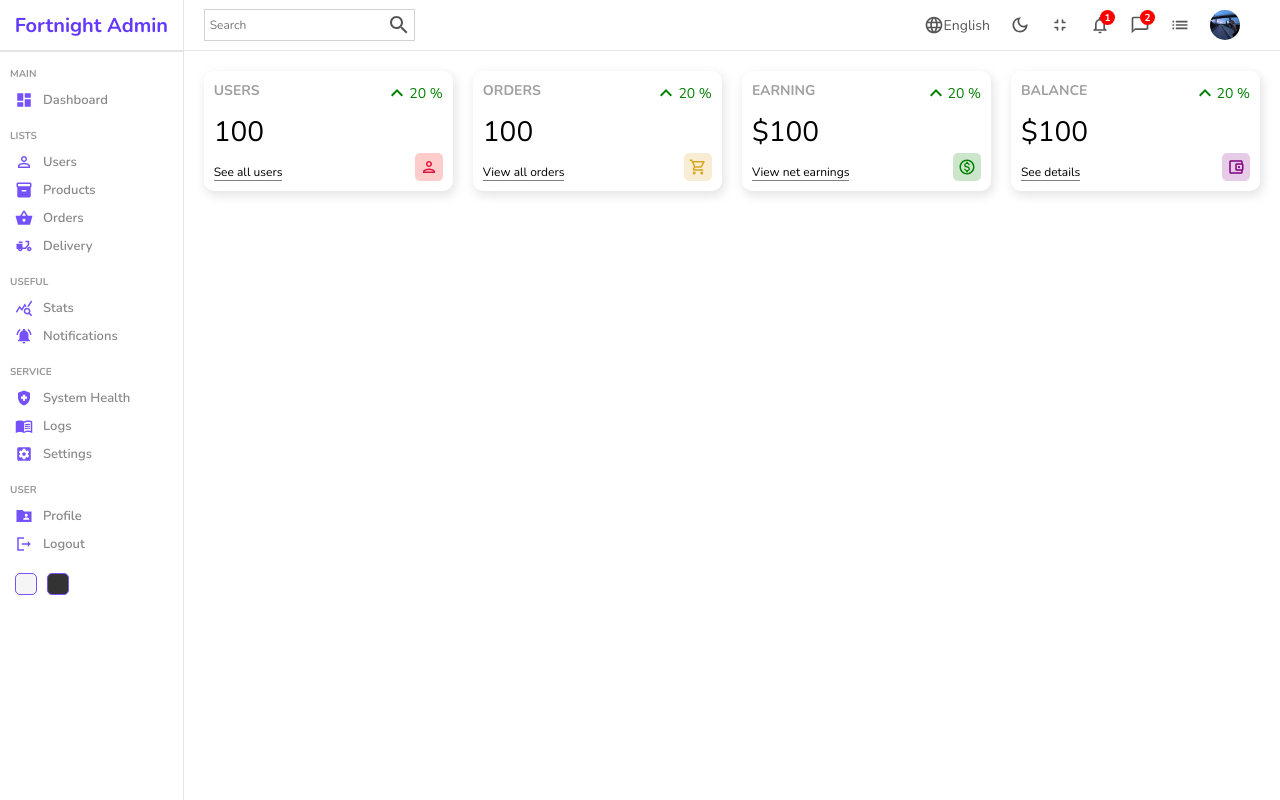
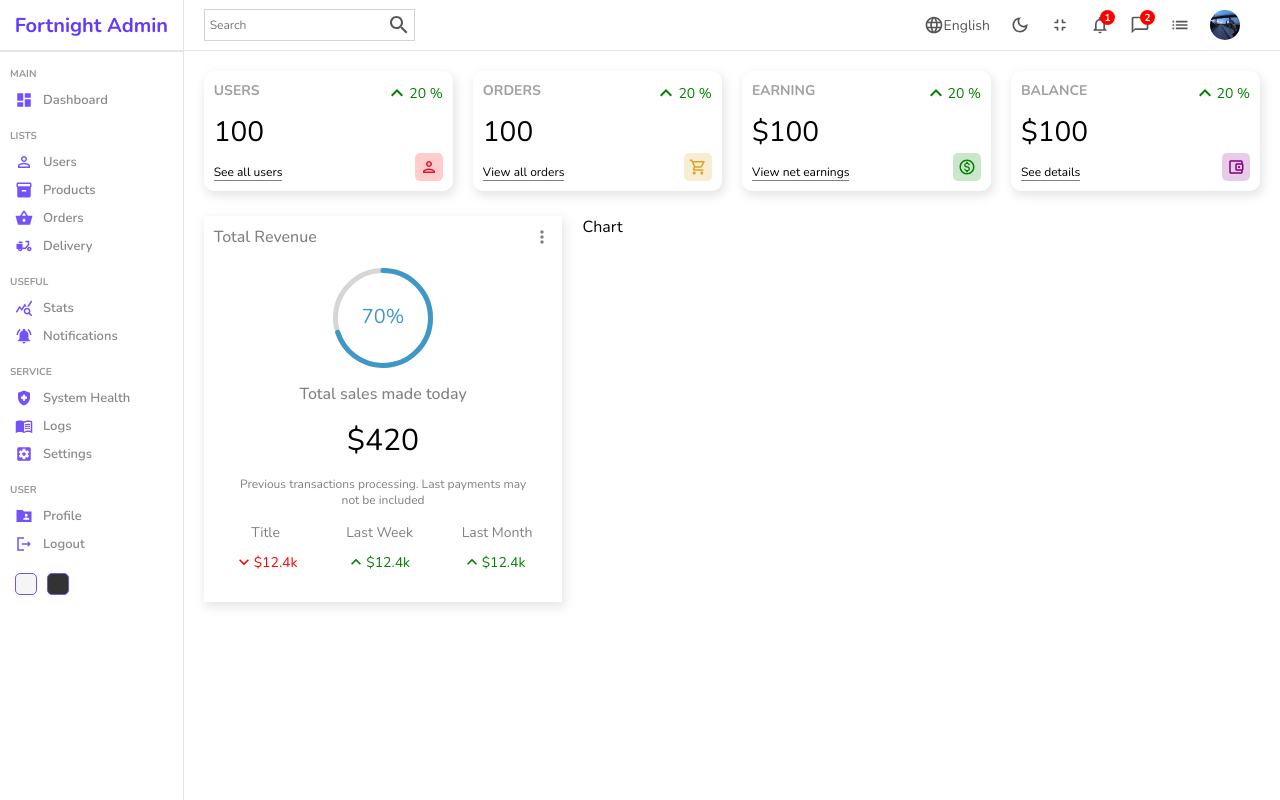
Before and after one commit to ayushnanda21/fortnight-admin_panel, a React (Create React App) app: page / in a window 1280 px wide. Built offline with nearby package versions, Linux system fonts and the light colour scheme.

Commit message:
layout of progress bar component

```diff
--- a/package.json
+++ b/package.json
@@ -11,6 +11,7 @@
     "@testing-library/react": "^13.2.0",
     "@testing-library/user-event": "^13.5.0",
     "react": "^18.1.0",
+    "react-circular-progressbar": "^2.0.4",
     "react-dom": "^18.1.0",
     "react-router-dom": "^6.3.0",
     "react-scripts": "5.0.1",
--- /dev/null
+++ b/src/components/chart/Chart.jsx
@@ -0,0 +1,10 @@
+import React from 'react'
+import "./chart.scss"
+
+const Chart = () => {
+  return (
+    <div className="chart">Chart</div>
+  )
+}
+
+export default Chart
--- /dev/null
+++ b/src/components/chart/chart.scss
@@ -0,0 +1,3 @@
+.chart{
+    flex: 4;
+}
--- /dev/null
+++ b/src/components/featured/Featured.jsx
@@ -0,0 +1,52 @@
+import React from 'react'
+import "./featured.scss"
+import MoreVertIcon from "@mui/icons-material/MoreVert"
+import { CircularProgressbar } from 'react-circular-progressbar';
+import 'react-circular-progressbar/dist/styles.css';
+import KeyboardArrowDownIcon from "@mui/icons-material/KeyboardArrowDown";
+import  KeyboardArrowUpOutlinedIcon  from '@mui/icons-material/KeyboardArrowUpOutlined';
+
+
+const Featured = () => {
+  return (
+    <div className="featured">
+      <div className="top">
+        <h1 className="title">Total Revenue</h1>
+        <MoreVertIcon fontSize="small" />
+      </div>
+      <div className="bottom">
+        <div className="featuredChart">
+          <CircularProgressbar value={70} text={"70%"} strokeWidth={5} />
+        </div>
+        <p className="title">Total sales made today</p>
+        <p className="amount">$420</p>
+        <p className="desc">Previous transactions processing. Last payments may not be included</p>
+      <div className="summary">
+        <div className="item">
+          <div className="itemTitle">Title</div>
+          <div className="itemResult negative">
+            <KeyboardArrowDownIcon fontSize="small" />
+            <div className="resultAmount">$12.4k</div>
+          </div>
+        </div>
+        <div className="item">
+          <div className="itemTitle">Last Week</div>
+          <div className="itemResult positive">
+            <KeyboardArrowUpOutlinedIcon fontSize="small" />
+            <div className="resultAmount">$12.4k</div>
+          </div>
+        </div>
+        <div className="item">
+          <div className="itemTitle">Last Month</div>
+          <div className="itemResult positive">
+            <KeyboardArrowUpOutlinedIcon fontSize="small" />
+            <div className="resultAmount">$12.4k</div>
+          </div>
+        </div>
+      </div>
+      </div>
+    </div>
+  )
+}
+
+export default Featured
--- /dev/null
+++ b/src/components/featured/featured.scss
@@ -0,0 +1,82 @@
+.featured{
+    flex: 2;
+    --webkit-box-shadow : 2px 4px 10px 1px rgba(0,0,0,0.47);
+    box-shadow: 2px 4px 10px 1px rgba(201,201,201,0.47);
+    padding: 10px;
+
+
+    .top{
+        display: flex;
+        align-items: center;
+        justify-content: space-between;
+        color: gray;
+
+
+        .title{
+            font-size: 16px;
+            font-weight: 500;
+
+        }
+    }
+
+    .bottom{
+        padding: 20px;
+        display: flex;
+        flex-direction: column;
+        align-items: center;
+        justify-content: center;
+        gap: 15px;
+
+        .featuredChart{
+            width: 100px;
+            height: 100px;
+        }
+
+        .title{
+            font-weight: 500;
+            color: gray;
+        }
+
+        .amount{
+            font-size: 30px;
+        }
+
+        .desc{
+            font-weight: 300;
+            font-size: 12px;
+            color: gray;
+            text-align: center;
+        }
+
+        .summary{
+            width: 100%;
+            display: flex;
+            align-items: center;
+            justify-content: space-between;
+
+            .item{
+                text-align: center;
+
+                .itemTitle{
+                    font-size: 14px;
+                    color: gray;
+                }
+
+                .itemResult{
+                    display: flex;
+                    align-items: center;
+                    margin-top: 10px;
+                    font-size: 14px;
+
+                    &.positive{
+                        color: green;
+                    }
+
+                    &.negative{
+                        color: red;
+                    }
+                }
+            }
+        }
+    }
+}
--- a/src/pages/home/Home.jsx
+++ b/src/pages/home/Home.jsx
@@ -3,6 +3,8 @@
 import Sidebar from '../../components/sidebar/Sidebar'
 import Navbar from '../../components/navbar/Navbar'
 import Widget from '../../components/widget/Widget'
+import Featured from '../../components/featured/Featured'
+import Chart from "../../components/chart/Chart"
 
 const Home = () => {
   return (
@@ -16,6 +18,10 @@
             <Widget type="earning" />
             <Widget type="balance" />
           </div>
+          <div className="charts">
+            <Featured />
+            <Chart />
+          </div>
         </div>
     </div>
   )
--- a/src/pages/home/home.scss
+++ b/src/pages/home/home.scss
@@ -4,10 +4,14 @@
     .homeContainer{
         flex: 6;
 
-            .widgets{
+            .widgets, .charts{
                 display: flex;
                 padding: 20px;
                 gap: 20px;
             }
+
+            .charts{
+                padding: 5px 20px;
+            }
     }
 }
```
Also changed, not shown: 1 other file (tests, documents, lock files or other folders).
